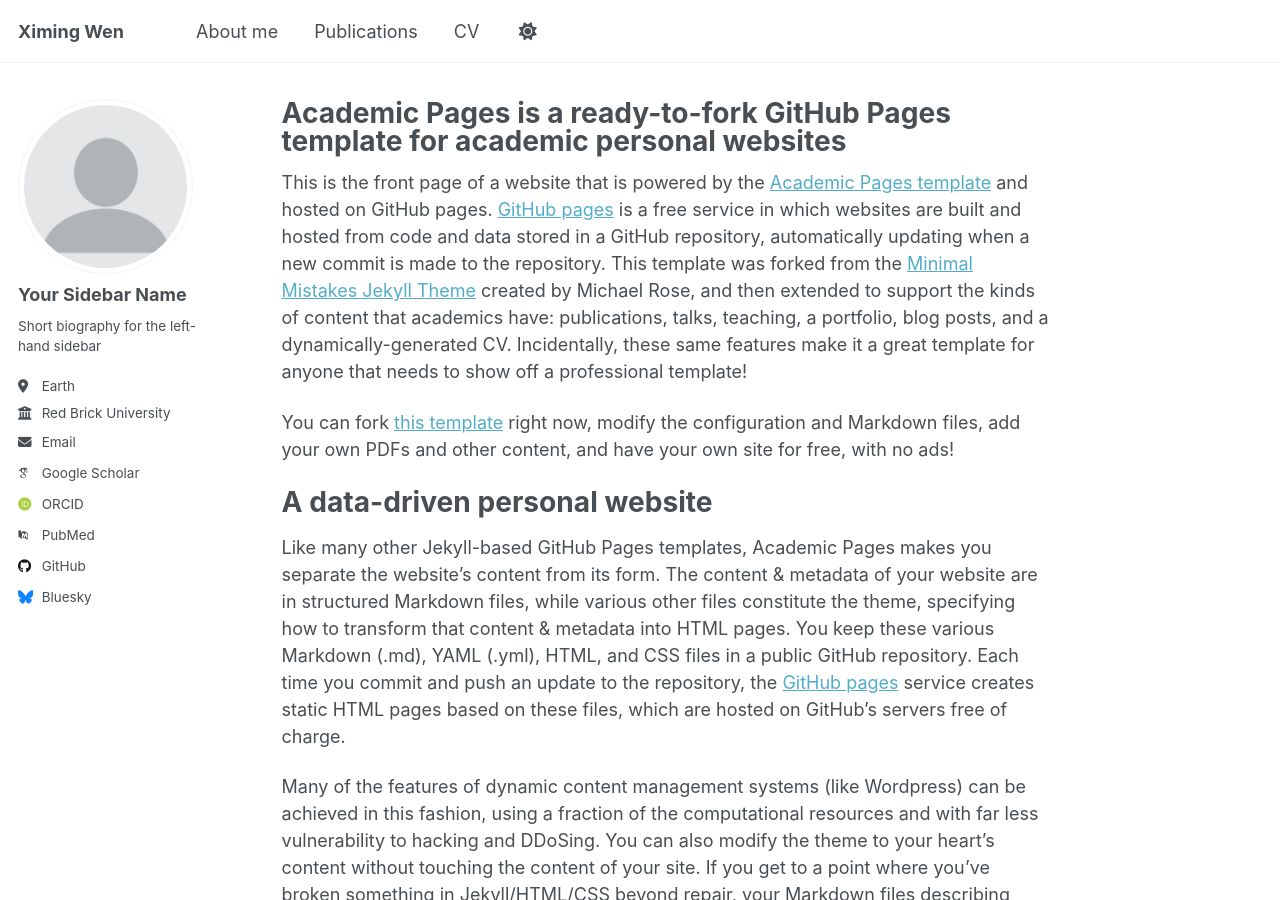
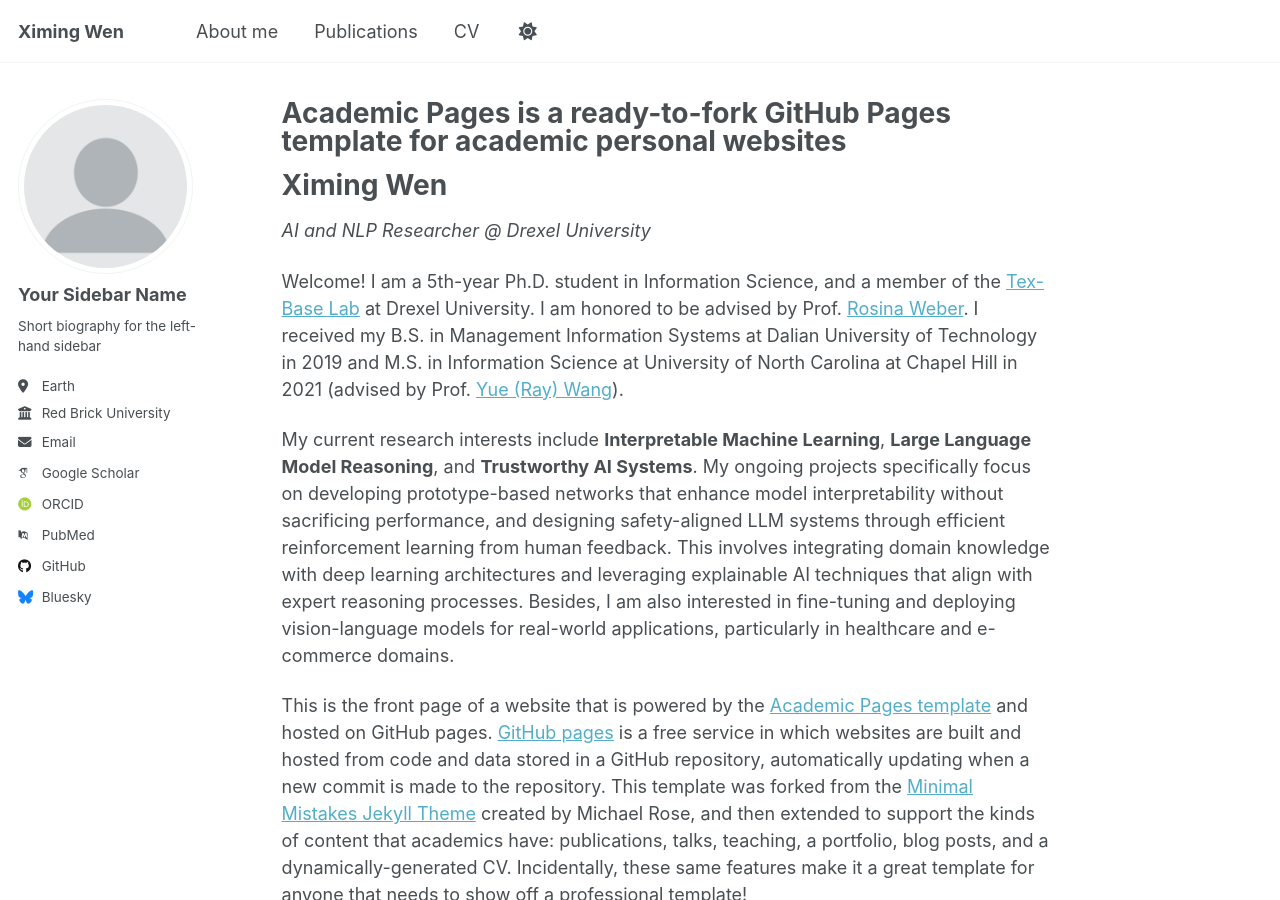
Before and after one commit to ximingwen/ximingwen.github.io, a Jekyll site: the page built from _pages/about.md, in a window 1280 px wide and 900 px high. Built offline with Jekyll 4.4.1, drawn with Linux system fonts in a browser that asks for light colours; some web fonts are replaced; a script that is not in the unit is left out.

Commit message:
Update about.md

```diff
--- a/_pages/about.md
+++ b/_pages/about.md
@@ -6,6 +6,14 @@
   - /about/
   - /about.html
 ---
+
+
+# Ximing Wen
+*AI and NLP Researcher @ Drexel University*
+
+Welcome! I am a 5th-year Ph.D. student in Information Science, and a member of the [Tex-Base Lab](https://drexel.edu/cci/research/centers-labs/TeX-Base%20Lab/) at Drexel University. I am honored to be advised by Prof. [Rosina Weber](https://www.cs.drexel.edu/~rw37/). I received my B.S. in Management Information Systems at Dalian University of Technology in 2019 and M.S. in Information Science at University of North Carolina at Chapel Hill in 2021 (advised by Prof. [Yue (Ray) Wang](https://ils.unc.edu/~wangyue/)).
+
+My current research interests include **Interpretable Machine Learning**, **Large Language Model Reasoning**, and **Trustworthy AI Systems**. My ongoing projects specifically focus on developing prototype-based networks that enhance model interpretability without sacrificing performance, and designing safety-aligned LLM systems through efficient reinforcement learning from human feedback. This involves integrating domain knowledge with deep learning architectures and leveraging explainable AI techniques that align with expert reasoning processes. Besides, I am also interested in fine-tuning and deploying vision-language models for real-world applications, particularly in healthcare and e-commerce domains.
 
 This is the front page of a website that is powered by the [Academic Pages template](https://github.com/academicpages/academicpages.github.io) and hosted on GitHub pages. [GitHub pages](https://pages.github.com) is a free service in which websites are built and hosted from code and data stored in a GitHub repository, automatically updating when a new commit is made to the repository. This template was forked from the [Minimal Mistakes Jekyll Theme](https://mmistakes.github.io/minimal-mistakes/) created by Michael Rose, and then extended to support the kinds of content that academics have: publications, talks, teaching, a portfolio, blog posts, and a dynamically-generated CV. Incidentally, these same features make it a great template for anyone that needs to show off a professional template!
 
```
